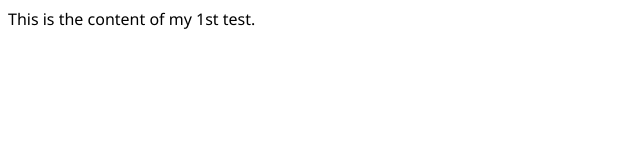
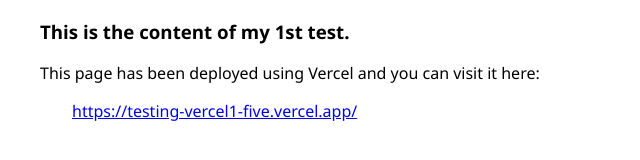
Before and after one commit to DaLZmG/TestingVercel1, a plain HTML site: page index.html in a window 1280 px wide. Shown: the whole page, without its empty margins (0-640 px from the left). Drawn offline with Linux system fonts and the light colour scheme.

Commit message:
Vercel URL & some styling

```diff
--- a/index.html
+++ b/index.html
@@ -8,6 +8,15 @@
   <link rel="stylesheet" href="style.css">
 </head>
 <body>
-  This is the content of my 1st test.
+  <h3>
+    This is the content of my 1st test.
+  </h3>
+
+  <div>
+    This page has been deployed using Vercel and you can visit it here:<br/>
+    <div>
+      <a href="https://testing-vercel1-five.vercel.app/">https://testing-vercel1-five.vercel.app/</a>
+    </div>
+  </div>
 </body>
 </html>
--- a/style.css
+++ b/style.css
@@ -1,3 +1,12 @@
 body {
   font-family: 'Segoe UI', Tahoma, Geneva, Verdana, sans-serif;
+  color: rbg(230, 230, 230);
 }
+
+h3 {
+  padding-left: 2rem;
+}
+div {
+  margin-top: 1rem;
+  padding-left: 2rem;
+}
```
